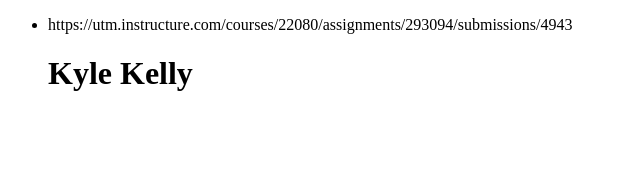
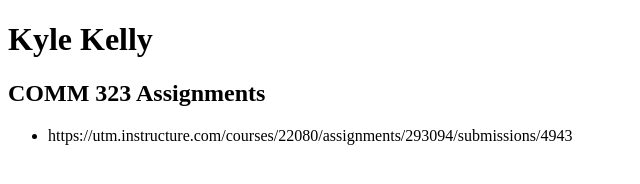
Before and after one commit to KylKell/KylKell.github.io, a plain HTML site: page index.html in a window 1280 px wide. Shown: the whole page, without its empty margins (0-640 px from the left). Drawn offline with Linux system fonts and the light colour scheme.

Commit message:
Update index.html

```diff
--- a/index.html
+++ b/index.html
@@ -6,8 +6,9 @@
 <meta http-equiv="Content-Type" content="text/html; charset=UTF-8">
 </head>
 <body>
+<h1>Kyle Kelly</h1>
+  <h2>COMM 323 Assignments</h2>
   <ul>
     <li>https://utm.instructure.com/courses/22080/assignments/293094/submissions/4943</li>
-<h1>Kyle Kelly</h1>
 </body>
 </html>
```
